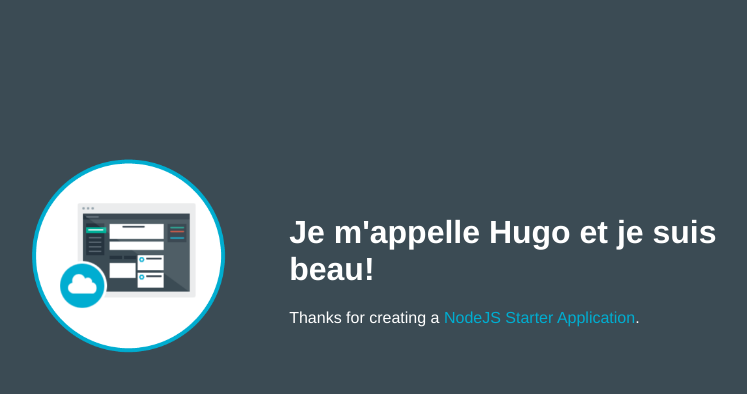
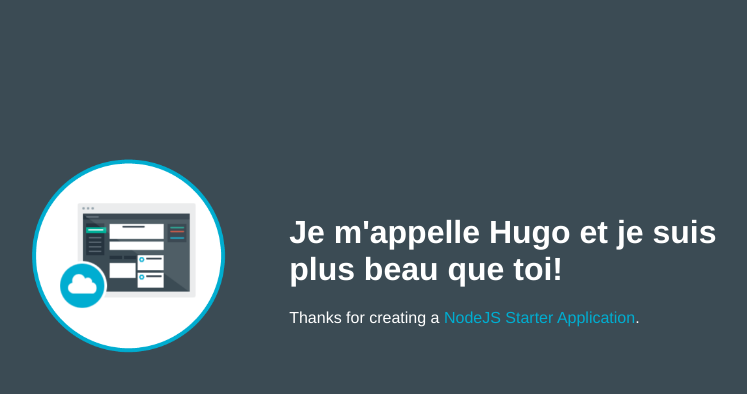
Before and after one commit to hmagph/hugotest1, a website: page public/index.html in a window 1280 px wide. Shown: the whole page, without its empty margins (253-1000 px from the left). Drawn offline with Linux system fonts and the light colour scheme.

Commit message:
encore plus mieux

```diff
--- a/public/index.html
+++ b/public/index.html
@@ -16,7 +16,7 @@
           <img class = "newappIcon" src="images/newapp-icon.png">
         </td>
         <td>
-          <h1 id="message">Je m'appelle Hugo et je suis beau!</h1>
+          <h1 id="message">Je m'appelle Hugo et je suis plus beau que toi!</h1>
           <p class='description'></p> Thanks for creating a <span class = "blue">NodeJS Starter Application</span>.
         </td>
       </tr>
```
